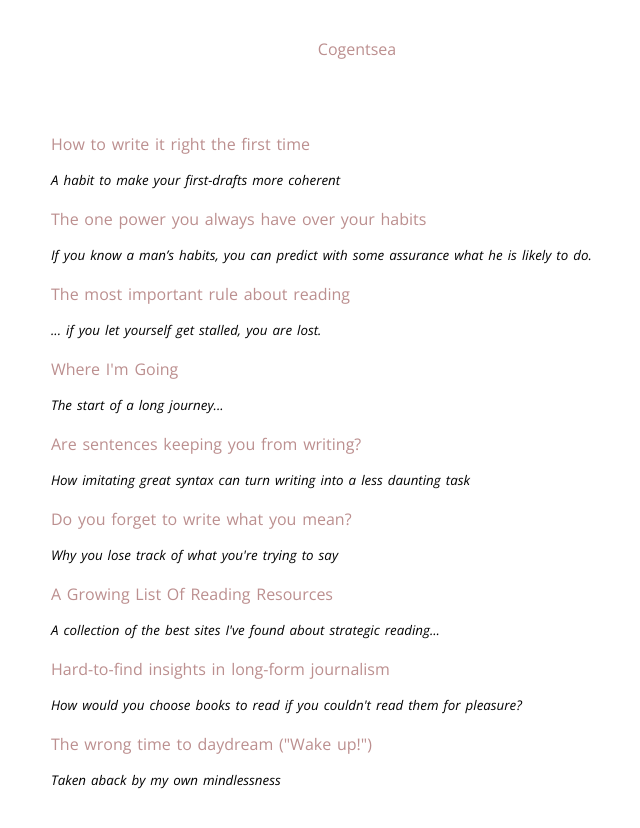
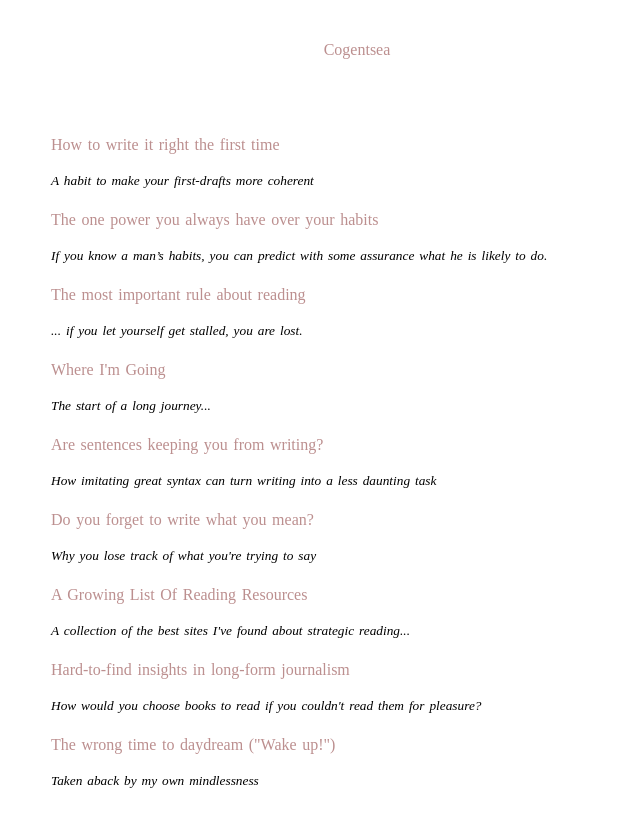
Before and after one commit to jacksoncusick/cogentsea, a Jekyll site: the page built from index.html, in a window 1280 px wide. Shown: the top 828 px of the page, without its empty margins (283-923 px from the left). Built offline with Jekyll 4.4.1, drawn with Linux system fonts in a browser that asks for light colours; some web fonts are replaced; the list of posts is cut into pages by our own code.

Commit message:
Update og_main.css

```diff
--- a/stylesheets/og_main.css
+++ b/stylesheets/og_main.css
@@ -1,7 +1,6 @@
 /* typography */
 
-@import url(https://fonts.googleapis.com/css?family=Open+Sans:400,700,400italic,700italic);
-
+@import url(https://fonts.googleapis.com/css?family=Droid+Serif);
 
 /* base */
 
@@ -28,7 +27,7 @@
 }
 
 h1, h2, h3 {
-	font-family: 'Open Sans', sans-serif;
+	font-family: 'Droid Serif', serif;
 	color: #000000;
 	text-align: center;
 }
@@ -62,7 +61,7 @@
 
 p, ul, ol {
 	max-width: 700px;
-	font-family: 'Open Sans', sans-serif;
+	font-family: 'Droid Serif', serif;
 	font-size: 16px;
 	line-height: 35px;
 	margin: 1.556em 0;
```
